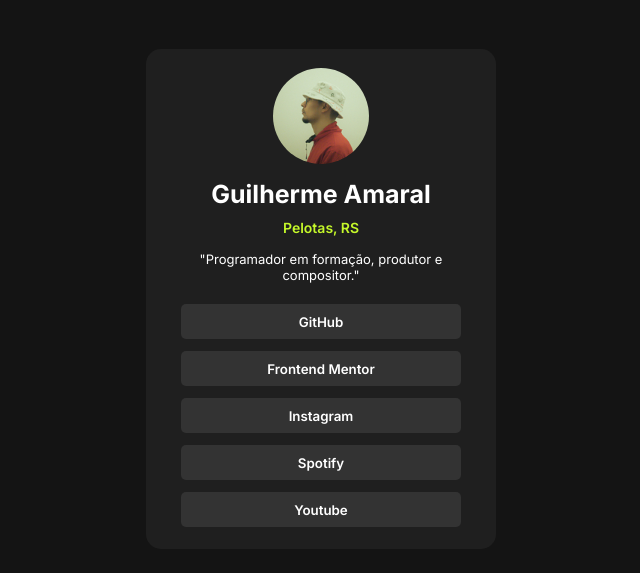
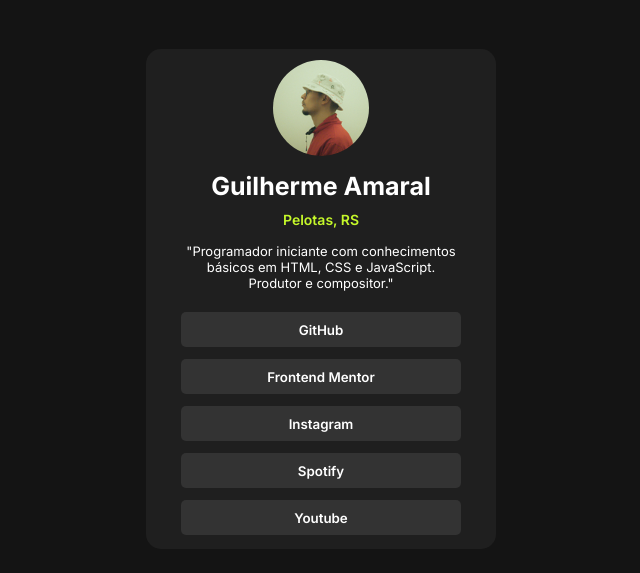
Before and after one commit to guimael36/social-links, a plain HTML site: page index.html in a window 1280 px wide. Shown: the part 101-674 px from the top of the page, without its empty margins (319-959 px from the left). Drawn offline with Linux system fonts and the light colour scheme.

Commit message:
update index e readme

```diff
--- a/index.html
+++ b/index.html
@@ -4,7 +4,6 @@
 <head>
   <meta charset="UTF-8">
   <meta name="viewport" content="width=device-width, initial-scale=1.0">
-  <!-- displays site properly based on user's device -->
 
   <link rel="icon" type="image/png" sizes="32x32" href="./assets/images/favicon-32x32.png">
   <link rel="stylesheet" href="./src/css/reset.css">
@@ -23,7 +22,7 @@
       <img src="assets/images/lrm_20220719_042951resize.jpg" alt="avatar">
   <h1>Guilherme Amaral</h1>
   <h3>Pelotas, RS</h3>
-  <p>"Programador em formação, produtor e compositor."</p>
+  <p>"Programador iniciante com conhecimentos básicos em HTML, CSS e JavaScript. Produtor e compositor."</p>
 
   <div class="social">
   <button><a href="https://github.com/guimael36" target="_blank">GitHub</a></button>
```
Also changed, not shown: design/minha-versao.png (added), 2 other files.
